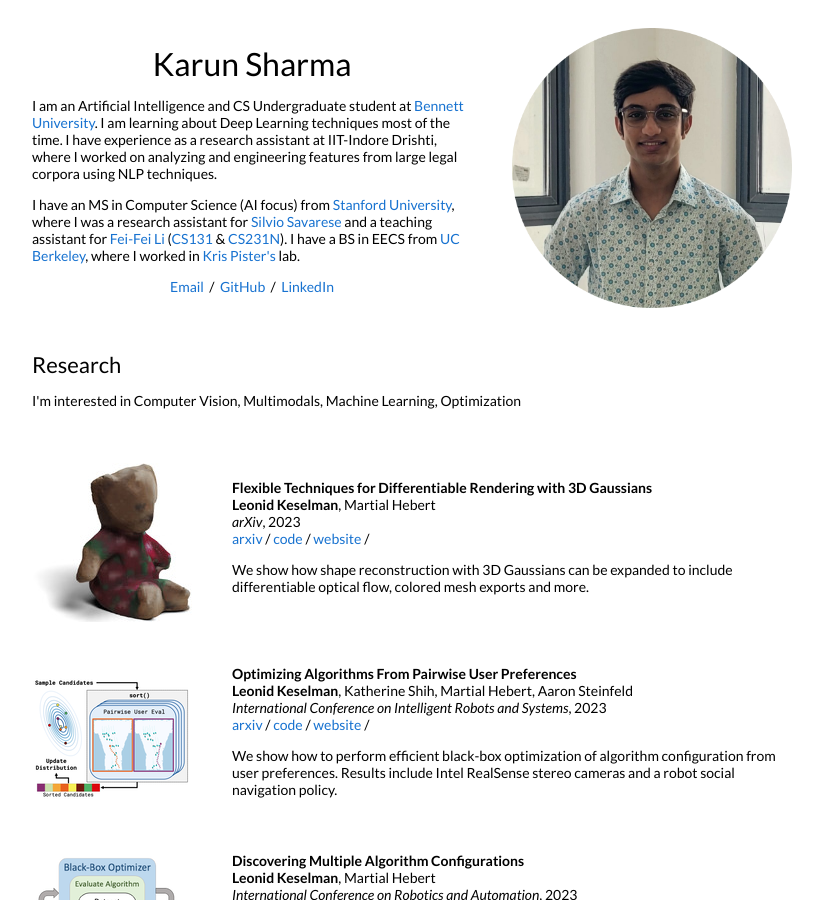
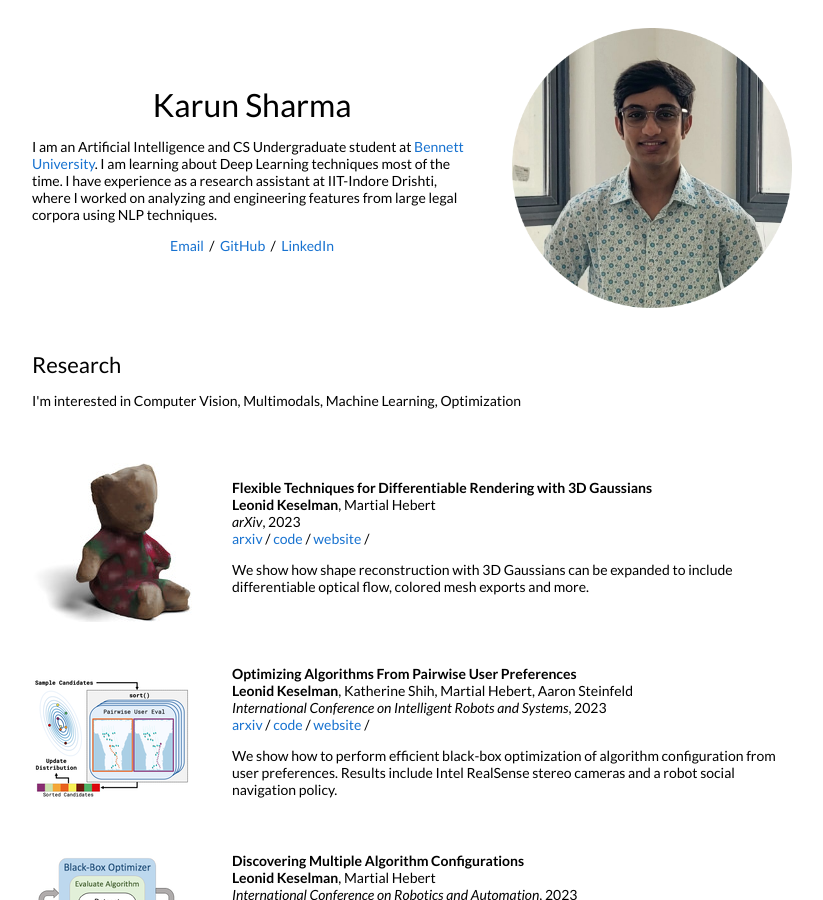
Before and after one commit to anonymous-atom/anonymous-atom.github.io, a Jekyll site: the page built from _posts/2023-08-28-3dgaussians.markdown, in a window 1280 px wide and 900 px high. Shown: the whole window, without its empty margins (228-1051 px from the left). Built offline with Jekyll 4.4.1, drawn with Linux system fonts in a browser that asks for light colours.

Commit message:
Some more updates. I will push everything at once later

```diff
--- a/_layouts/default.html
+++ b/_layouts/default.html
@@ -43,9 +43,9 @@
 <!--              <p>-->
 <!--                From 2011 to 2017, I worked at <a href="https://www.intel.com">Intel</a>, as part of <a href="https://www.intelrealsense.com/">Intel RealSense</a>. I primarily designed computer vision algorithms for efficient hardware ASICs, including the Intel RealSense <a href="https://software.intel.com/en-us/articles/realsense-r200-camera">R200</a> and <a href="https://software.intel.com/en-us/realsense/d400">D400</a> RGB-D sensors. Additionally, I worked on <a href="https://github.com/IntelRealSense/librealsense">software APIs</a>, <a href="https://patents.google.com/patent/US9992474B2">active illumination systems</a>, <a href="https://patents.google.com/patent/US9304597">human-computer interaction devices</a>, and helped develop demos for trade shows, including CES 2012-2016.-->
 <!--              </p>-->
-              <p>
-                I have an MS in Computer Science (AI focus) from <a href="http://cs.stanford.edu">Stanford University</a>, where I was a research assistant for <a href="http://svl.stanford.edu/">Silvio Savarese</a> and a teaching assistant for <a href="http://svl.stanford.edu/">Fei-Fei Li</a> (<a href="http://vision.stanford.edu/teaching/cs131_fall1617/">CS131</a> & <a href="http://cs231n.stanford.edu/2017/">CS231N</a>). I have a BS in EECS from <a href="http://www.eecs.berkeley.edu/">UC Berkeley</a>, where I worked in <a href="https://people.eecs.berkeley.edu/~pister/">Kris Pister's</a> lab.
-              </p>
+<!--              <p>-->
+<!--                I have an MS in Computer Science (AI focus) from <a href="http://cs.stanford.edu">Stanford University</a>, where I was a research assistant for <a href="http://svl.stanford.edu/">Silvio Savarese</a> and a teaching assistant for <a href="http://svl.stanford.edu/">Fei-Fei Li</a> (<a href="http://vision.stanford.edu/teaching/cs131_fall1617/">CS131</a> & <a href="http://cs231n.stanford.edu/2017/">CS231N</a>). I have a BS in EECS from <a href="http://www.eecs.berkeley.edu/">UC Berkeley</a>, where I worked in <a href="https://people.eecs.berkeley.edu/~pister/">Kris Pister's</a> lab.-->
+<!--              </p>-->
               <p style="text-align:center">
                 <a target="_blank" href="mailto:mailto.karun.py@gmail.com">Email</a> &nbsp;/&nbsp;
                 <a href="https://github.com/anonymous-atom">GitHub</a> &nbsp;/&nbsp;
```
